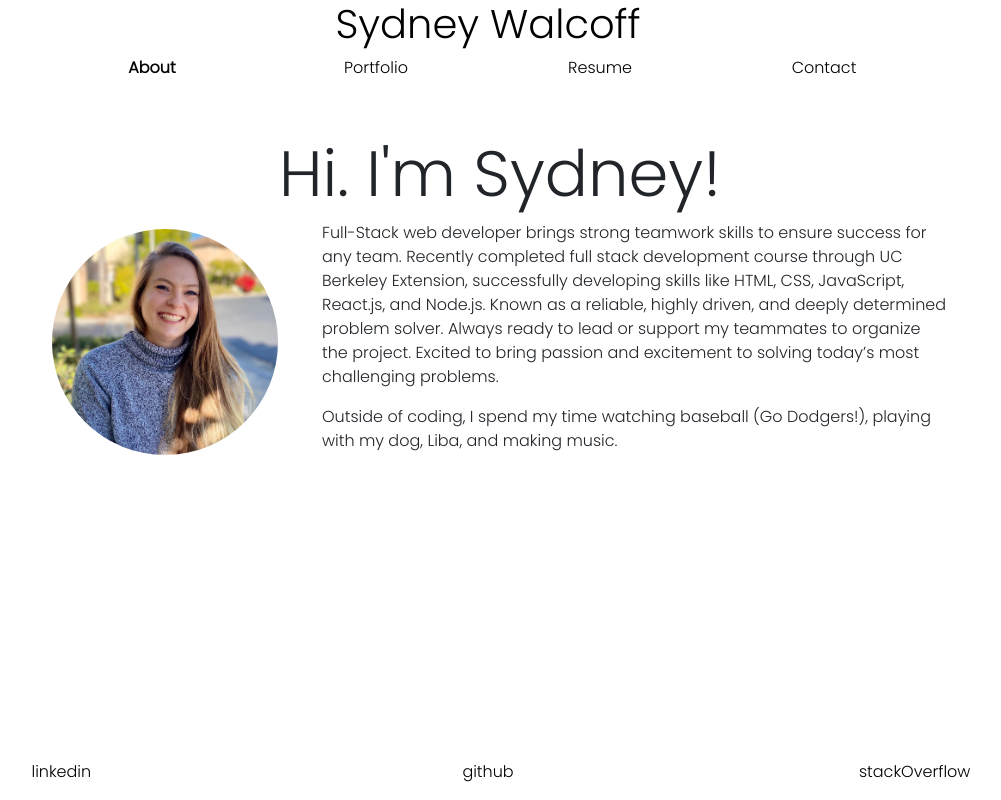
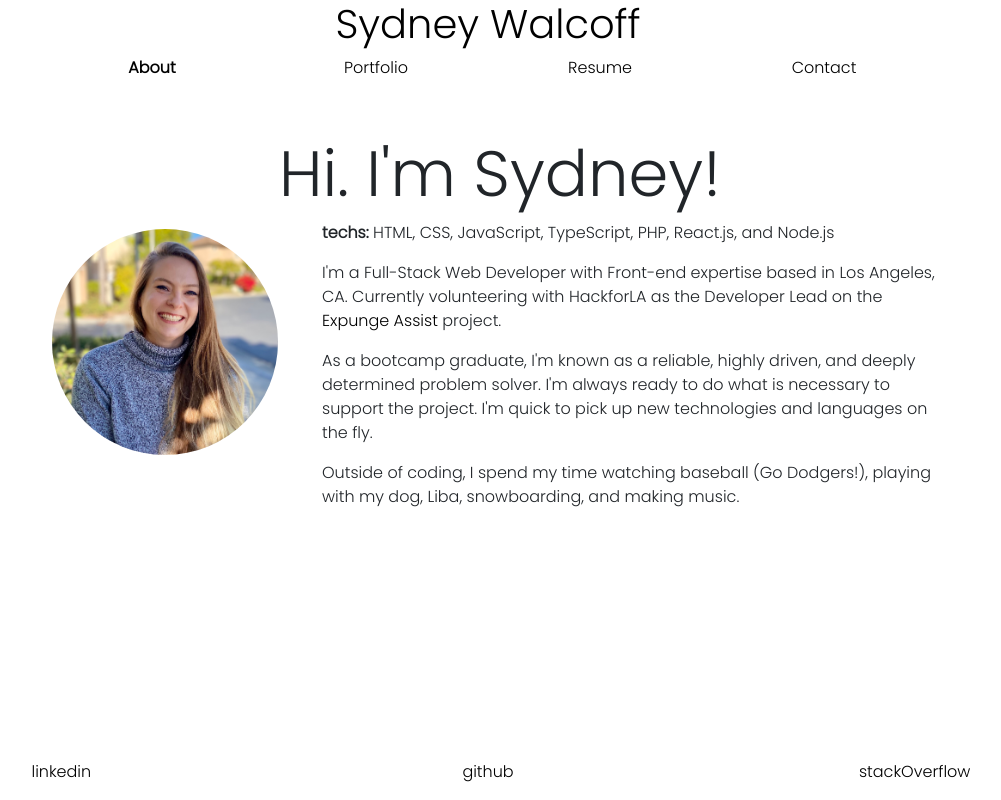
Before and after one commit to sydneywalcoff/sydneywalcoff, a React (Create React App) app in the folder client/: page / in a window 1280 px wide. Shown: the whole page, without its empty margins (140-1141 px from the left). Built offline with nearby package versions, Linux system fonts and the light colour scheme.

Commit message:
update about page

```diff
--- a/client/src/components/About/index.js
+++ b/client/src/components/About/index.js
@@ -8,8 +8,10 @@ const About = () => {
             <div className="row">
                 <img src={photo} alt="Sydney smiling in a grey turtleneck" className="col-sm-4 my-2" />
                 <div className="col align-self-center about-text">
-                    <p>Full-Stack web developer brings strong teamwork skills to ensure success for any team. Recently completed full stack development course through UC Berkeley Extension, successfully developing skills like HTML, CSS, JavaScript, React.js, and Node.js. Known as a reliable, highly driven, and deeply determined problem solver. Always ready to lead or support my teammates to organize the project. Excited to bring passion and excitement to solving today’s most challenging problems.</p>
-                    <p>Outside of coding, I spend my time watching baseball (Go Dodgers!), playing with my dog, Liba, and making music.</p>
+                    <p><b>techs:</b> HTML, CSS, JavaScript, TypeScript, PHP, React.js, and Node.js</p>
+                    <p>I'm a Full-Stack Web Developer with Front-end expertise based in Los Angeles, CA. Currently volunteering with HackforLA as the Developer Lead on the <a target='_BLANK' rel='noreferrer' href="https://expungeassist.org">Expunge Assist</a> project.</p>
+                    <p>As a bootcamp graduate, I'm known as a reliable, highly driven, and deeply determined problem solver. I'm always ready to do what is necessary to support the project. I'm quick to pick up new technologies and languages on the fly.</p>
+                    <p>Outside of coding, I spend my time watching baseball (Go Dodgers!), playing with my dog, Liba, snowboarding, and making music.</p>
                 </div>
             </div>
         </section>
```
